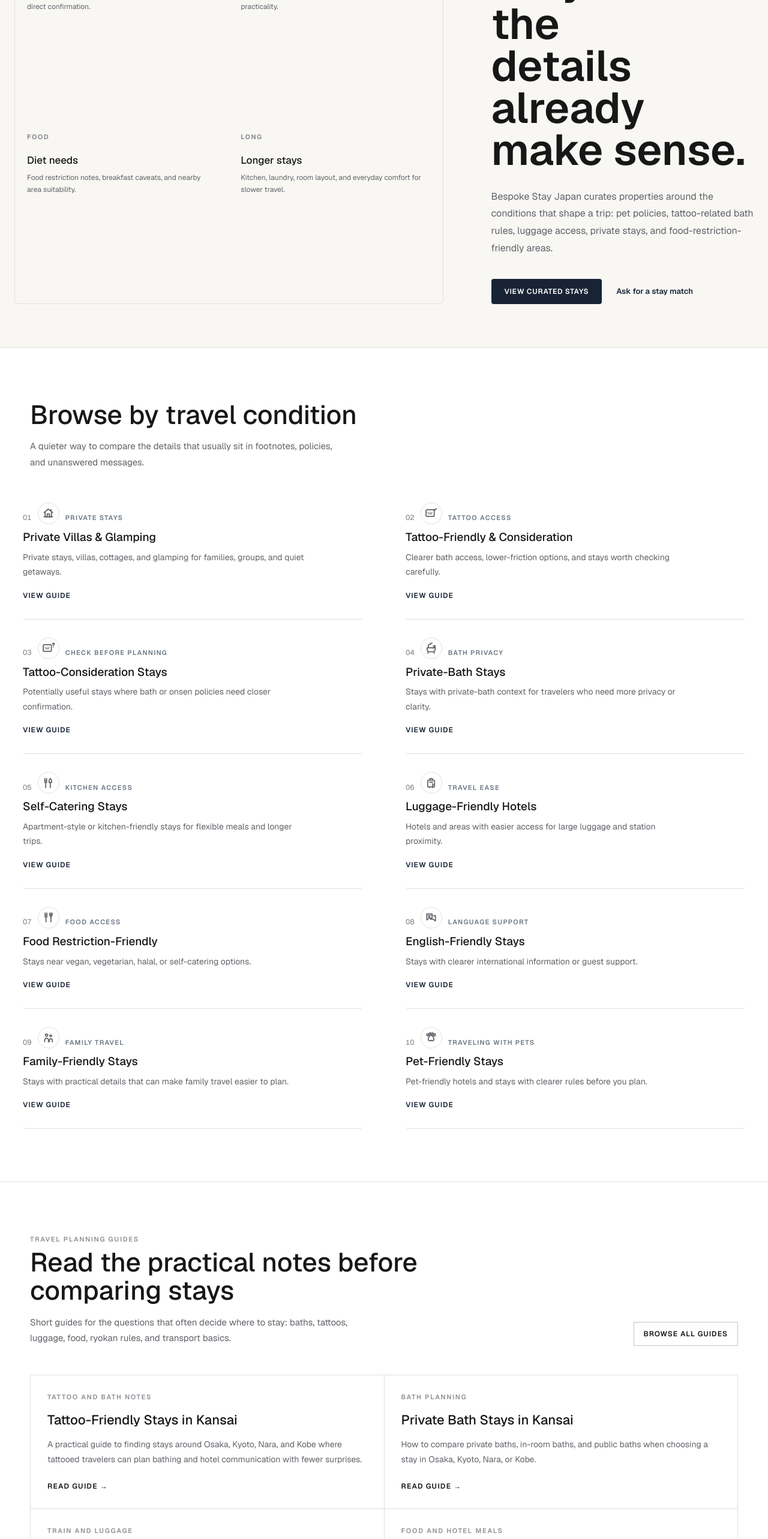
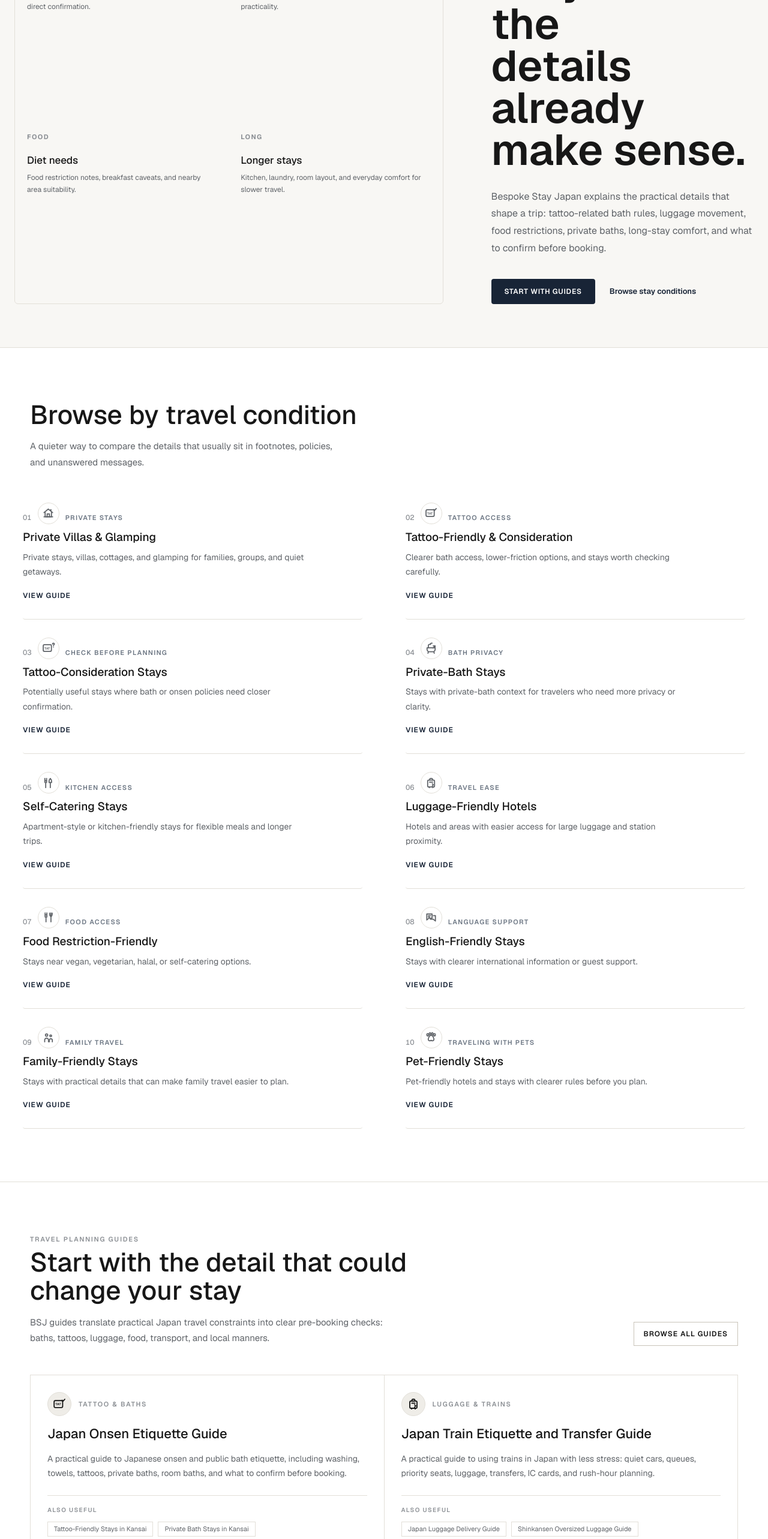
Before and after one commit to AMATSUGI-120/bespokestayjapan-mvp, a Next.js app: page / in a window 1280 px wide. Shown: the part 234-2800 px from the top of the page at 60% size. Built offline with nearby package versions, Linux system fonts and the light colour scheme; no server answers; the database is empty.

Commit message:
feat: strengthen homepage guide entry

```diff
--- a/components/GuideTeaserSection.tsx
+++ b/components/GuideTeaserSection.tsx
@@ -1,16 +1,49 @@
 import Link from 'next/link';
 import type { CSSProperties } from 'react';
 import { guidePages, type GuidePageContent } from '@/lib/guide-content';
+import { ConditionIcon } from './ConditionIcon';
 
 export interface GuideTeaserSectionProps {
   className?: string;
 }
 
-const featuredGuideKeys = [
-  'tattoo-friendly-stays-kansai',
-  'private-bath-stays-kansai',
-  'shinkansen-oversized-luggage-guide',
-  'dietary-restrictions-japan',
+const featuredGuideGroups = [
+  {
+    icon: 'tattoo-friendly',
+    label: 'Tattoo & baths',
+    guide: guidePages['japan-onsen-etiquette-guide'],
+    links: [
+      guidePages['tattoo-friendly-stays-kansai'],
+      guidePages['private-bath-stays-kansai'],
+    ],
+  },
+  {
+    icon: 'luggage-friendly',
+    label: 'Luggage & trains',
+    guide: guidePages['japan-train-etiquette-guide'],
+    links: [
+      guidePages['japan-luggage-delivery-guide'],
+      guidePages['shinkansen-oversized-luggage-guide'],
+    ],
+  },
+  {
+    icon: 'food-friendly',
+    label: 'Food & meals',
+    guide: guidePages['japan-restaurant-etiquette-guide'],
+    links: [
+      guidePages['dietary-restrictions-japan'],
+      guidePages['ryokan-stay-guide'],
+    ],
+  },
+  {
+    icon: 'access-friendly',
+    label: 'Local basics',
+    guide: guidePages['japan-ic-card-guide'],
+    links: [
+      guidePages['japan-tax-free-shopping-guide'],
+      guidePages['japan-photography-etiquette-guide'],
+    ],
+  },
 ] as const;
 
 const sectionStyle: CSSProperties = {
@@ -46,23 +79,18 @@
   maxWidth: '590px',
 };
 
-function getFeaturedGuides(): GuidePageContent[] {
-  return featuredGuideKeys.map((key) => guidePages[key]);
-}
-
 export function GuideTeaserSection({ className }: GuideTeaserSectionProps) {
-  const guides = getFeaturedGuides();
-
   return (
     <section className={className} style={sectionStyle}>
       <div className="mx-auto max-w-[1180px]">
         <div className="flex flex-col gap-6 md:flex-row md:items-end md:justify-between">
           <div>
             <p style={eyebrowStyle}>Travel planning guides</p>
-            <h2 style={headingStyle}>Read the practical notes before comparing stays</h2>
+            <h2 style={headingStyle}>Start with the detail that could change your stay</h2>
             <p style={subtextStyle}>
-              Short guides for the questions that often decide where to stay: baths,
-              tattoos, luggage, food, ryokan rules, and transport basics.
+              BSJ guides translate practical Japan travel constraints into clear
+              pre-booking checks: baths, tattoos, luggage, food, transport, and local
+              manners.
             </p>
           </div>
           <Link
@@ -74,23 +102,43 @@
         </div>
 
         <div className="mt-12 grid grid-cols-1 gap-px overflow-hidden border border-[var(--bsj-border)] bg-[var(--bsj-border)] md:grid-cols-2">
-          {guides.map((guide) => (
+          {featuredGuideGroups.map((group) => (
             <Link
-              key={guide.path}
-              href={guide.path}
+              key={group.label}
+              href={group.guide.path}
               className="group bg-[var(--bsj-bg-card)] p-6 text-[var(--bsj-text)] no-underline transition-colors hover:bg-[var(--bsj-bg)] md:p-7"
             >
-              <p className="text-[11px] font-semibold uppercase tracking-[0.16em] text-[var(--bsj-text-light)]">
-                {guide.eyebrow}
-              </p>
+              <div className="flex items-center gap-3">
+                <span className="inline-flex h-10 w-10 shrink-0 items-center justify-center rounded-full border border-[var(--bsj-border)] bg-[var(--bsj-bg-subtle)] text-[var(--bsj-text)] transition-colors group-hover:border-[var(--bsj-primary-hover)] group-hover:bg-[var(--bsj-primary-hover)] group-hover:text-white">
+                  <ConditionIcon name={group.icon} width={24} height={24} />
+                </span>
+                <p className="text-[11px] font-semibold uppercase tracking-[0.16em] text-[var(--bsj-text-light)]">
+                  {group.label}
+                </p>
+              </div>
               <h3 className="mt-4 text-[22px] font-medium leading-[1.2] tracking-[0] text-[var(--bsj-text)] group-hover:underline">
-                {guide.title}
+                {group.guide.title}
               </h3>
               <p className="mt-4 text-[14px] leading-[1.75] text-[var(--bsj-text-muted)]">
-                {guide.description}
+                {group.guide.description}
               </p>
+              <div className="mt-6 border-t border-[var(--bsj-border)] pt-4">
+                <p className="text-[10px] font-semibold uppercase tracking-[0.14em] text-[var(--bsj-text-light)]">
+                  Also useful
+                </p>
+                <div className="mt-3 flex flex-wrap gap-2">
+                  {group.links.map((guide: GuidePageContent) => (
+                    <span
+                      key={guide.path}
+                      className="border border-[var(--bsj-border)] px-2.5 py-1 text-[11px] leading-[1.4] text-[var(--bsj-text-muted)]"
+                    >
+                      {guide.title}
+                    </span>
+                  ))}
+                </div>
+              </div>
               <p className="mt-6 text-[12px] font-semibold uppercase tracking-[0.1em] text-[var(--bsj-text)]">
-                Read guide →
+                Start here →
               </p>
             </Link>
           ))}
--- a/components/HeroSection.tsx
+++ b/components/HeroSection.tsx
@@ -147,7 +147,7 @@
         </div>
 
         <div className="lg:pl-4" style={textColStyle}>
-          <p style={eyebrowStyle}>Curated Japan stays</p>
+          <p style={eyebrowStyle}>Researched Japan stay guide</p>
 
           <h1 style={headlineStyle}>
             Stay where the<br className="hidden sm:block" />
@@ -156,25 +156,25 @@
           </h1>
 
           <p style={subtextStyle}>
-            Bespoke Stay Japan curates properties around the conditions that shape a trip:
-            pet policies, tattoo-related bath rules, luggage access, private stays, and
-            food-restriction-friendly areas.
+            Bespoke Stay Japan explains the practical details that shape a trip:
+            tattoo-related bath rules, luggage movement, food restrictions, private
+            baths, long-stay comfort, and what to confirm before booking.
           </p>
 
           <div className="flex flex-col sm:flex-row items-start sm:items-center gap-5 mt-9">
             <a
-              href="#featured-stays"
+              href="/guides"
               style={primaryCtaStyle}
               className="bg-[var(--bsj-primary)] text-white transition-colors hover:bg-[var(--bsj-primary-hover)] active:bg-[var(--bsj-text)] focus:outline-none focus-visible:ring-2 focus-visible:ring-[var(--bsj-accent)] focus-visible:ring-offset-2 focus-visible:ring-offset-[var(--bsj-bg)]"
             >
-              View curated stays
+              Start with guides
             </a>
             <a
-              href="#ask"
+              href="#conditions"
               style={secondaryCtaStyle}
               className="rounded-[3px] px-1 py-2 text-[var(--bsj-primary)] transition-colors hover:bg-[var(--bsj-bg-subtle)] hover:text-[var(--bsj-primary-hover)] hover:underline active:bg-[var(--bsj-border)] focus:outline-none focus-visible:bg-[var(--bsj-bg-subtle)] focus-visible:underline"
             >
-              Ask for a stay match
+              Browse stay conditions
             </a>
           </div>
         </div>
```
